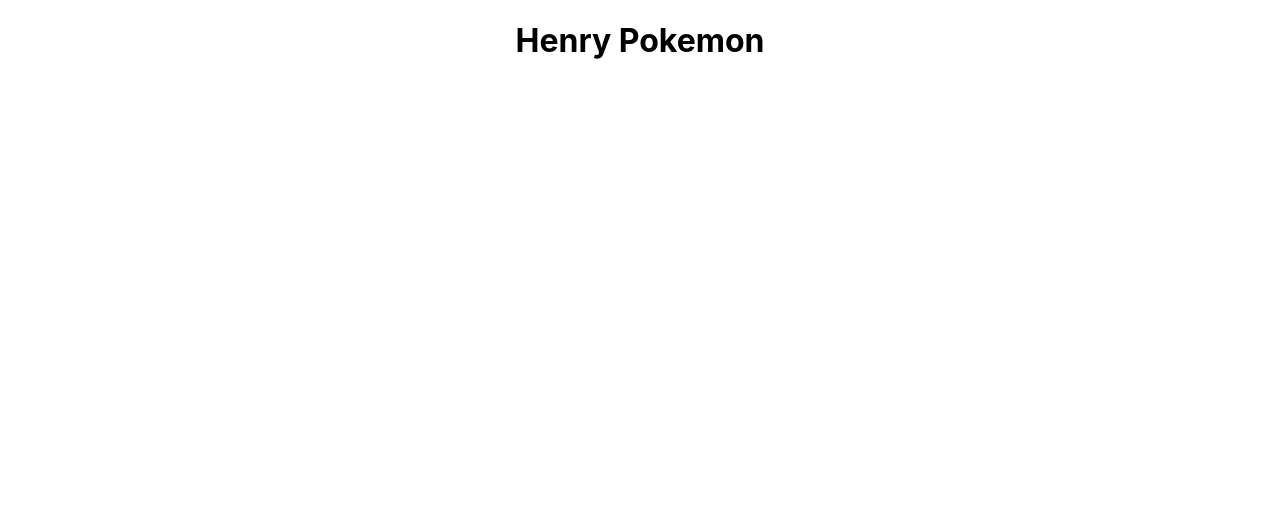
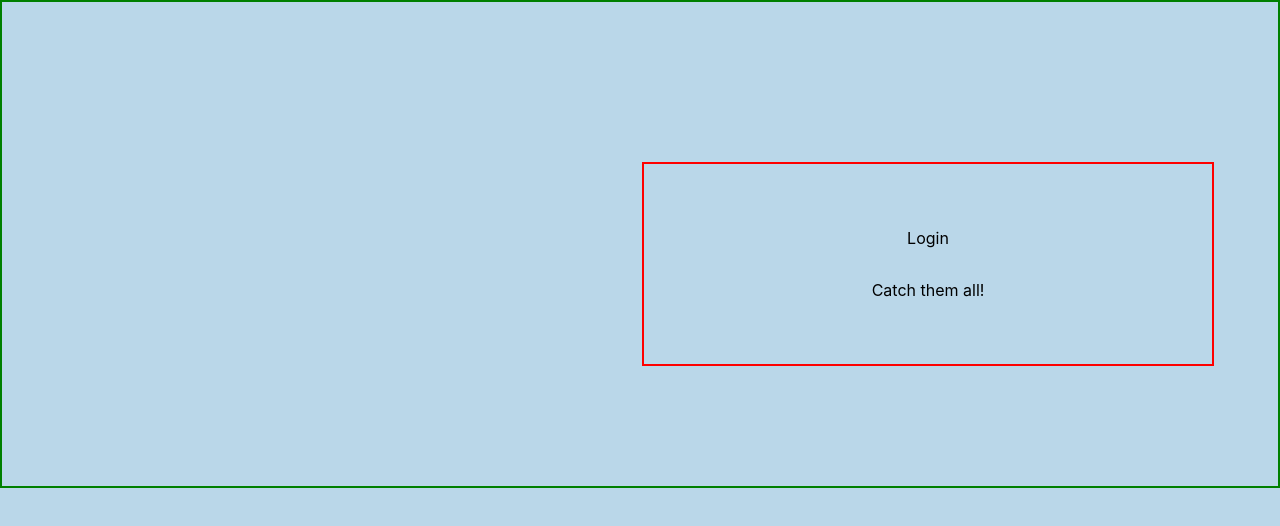
Before and after one commit to neortegab/pokemons, a React (Create React App) app in the folder client/: page / in a window 1280 px wide. Shown: the top 526 px of the page. Built offline with nearby package versions, Linux system fonts and the light colour scheme.

Commit message:
Landing page basic function made

```diff
--- a/client/src/App.css
+++ b/client/src/App.css
@@ -1,38 +1,7 @@
 .App {
-  text-align: center;
+  border: 2px solid green;
 }
 
-.App-logo {
-  height: 40vmin;
-  pointer-events: none;
+a {
+  text-decoration: none;
 }
-
-@media (prefers-reduced-motion: no-preference) {
-  .App-logo {
-    animation: App-logo-spin infinite 20s linear;
-  }
-}
-
-.App-header {
-  background-color: #282c34;
-  min-height: 100vh;
-  display: flex;
-  flex-direction: column;
-  align-items: center;
-  justify-content: center;
-  font-size: calc(10px + 2vmin);
-  color: white;
-}
-
-.App-link {
-  color: #61dafb;
-}
-
-@keyframes App-logo-spin {
-  from {
-    transform: rotate(0deg);
-  }
-  to {
-    transform: rotate(360deg);
-  }
-}
--- a/client/src/App.js
+++ b/client/src/App.js
@@ -1,9 +1,20 @@
 import './App.css';
+import { Switch, Route } from 'react-router-dom';
+import Landing from "./components/pages/Landing.jsx"
+import Home from "./components/pages/Home.jsx"
+// import pokeball from './images/pokeball.png';
 
 function App() {
   return (
     <div className="App">
-      <h1>Henry Pokemon</h1>
+      <Switch>
+        <Route exact path="/">
+          <Landing />
+        </Route>
+        <Route path='/home'>
+          <Home />
+        </Route>
+      </Switch>
     </div>
   );
 }
--- /dev/null
+++ b/client/src/components/pages/Home.jsx
@@ -0,0 +1,7 @@
+import React from 'react'
+
+export default function Home() {
+  return (
+    <div>Home</div>
+  )
+}
--- /dev/null
+++ b/client/src/components/pages/Landing.jsx
@@ -0,0 +1,16 @@
+import React from 'react';
+import { Link } from 'react-router-dom';
+import '../styles/Landing.css';
+
+export default function Landing() {
+  return (
+    <div>
+        <div className="login">
+            Login
+            <Link to="/home">
+                Catch them all!
+            </Link>
+        </div>
+    </div>
+  )
+}
--- /dev/null
+++ b/client/src/components/styles/Landing.css
@@ -0,0 +1,27 @@
+.App {
+    border: 2px solid green;
+}
+
+.login {
+    display: flex;
+    margin: 20vh 5vw 15vh 50vw;
+    padding: 5vw;
+    border: 2px solid red;
+    flex-direction: column;
+    align-items: center;
+    justify-content: space-between;
+}
+
+.login > a {
+    margin-top: 4vh;
+    color: black;
+}
+
+.login>a:hover {
+    cursor: pointer;
+}
+
+
+.pokeball-landing{
+    transform: rotate(205deg);
+}
--- a/client/src/index.css
+++ b/client/src/index.css
@@ -5,6 +5,7 @@ body {
     sans-serif;
   -webkit-font-smoothing: antialiased;
   -moz-osx-font-smoothing: grayscale;
+  background-color: #BAD7E9;
 }
 
 code {
--- a/client/src/index.js
+++ b/client/src/index.js
@@ -3,10 +3,16 @@ import ReactDOM from 'react-dom';
 import './index.css';
 import App from './App';
 import reportWebVitals from './reportWebVitals';
+import {
+  BrowserRouter as Router,
+} from 'react-router-dom';
+
 
 ReactDOM.render(
   <React.StrictMode>
-    <App />
+    <Router>
+      <App />
+    </Router>
   </React.StrictMode>,
   document.getElementById('root')
 );
```
Also changed, not shown: client/src/images/pokeball.png (added).
